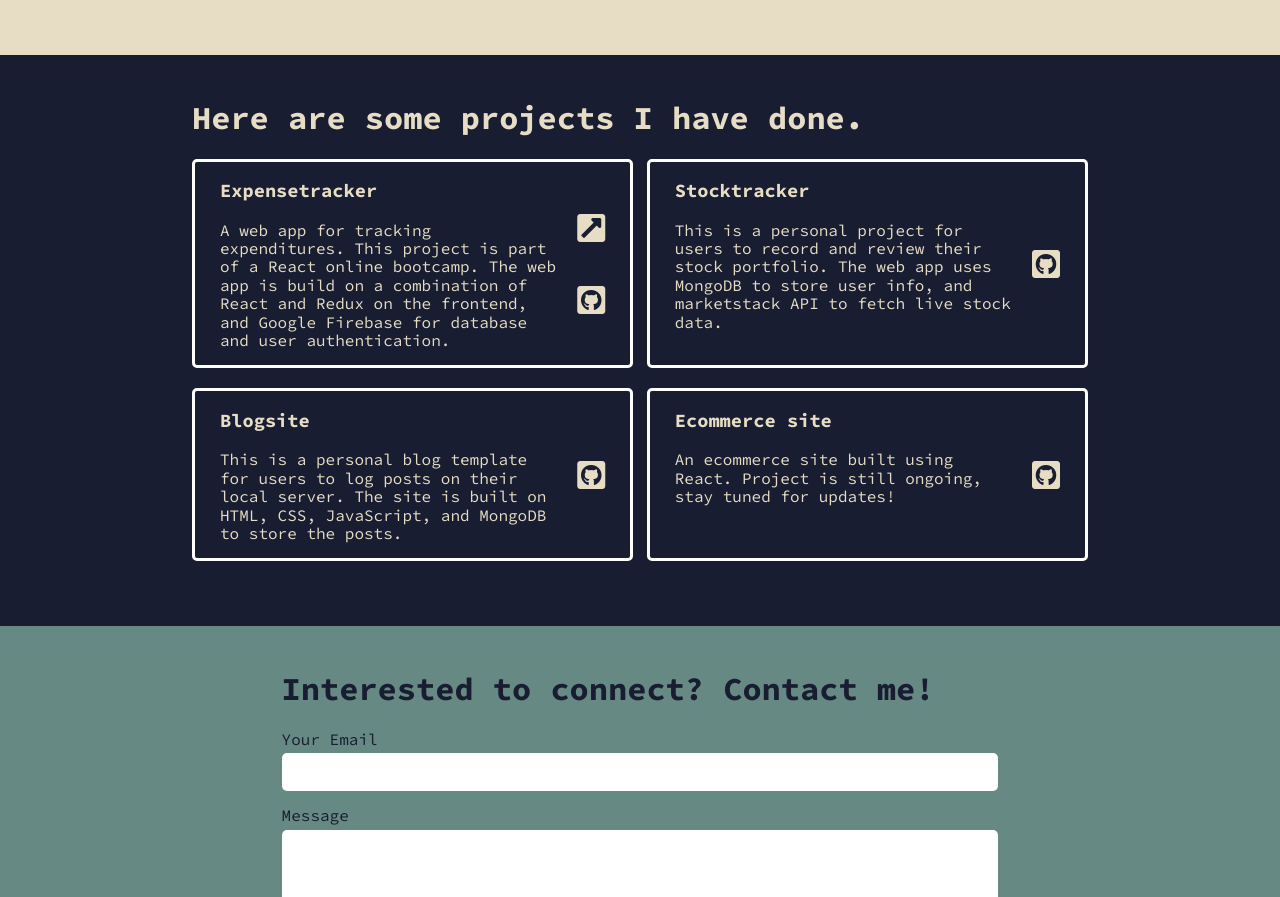
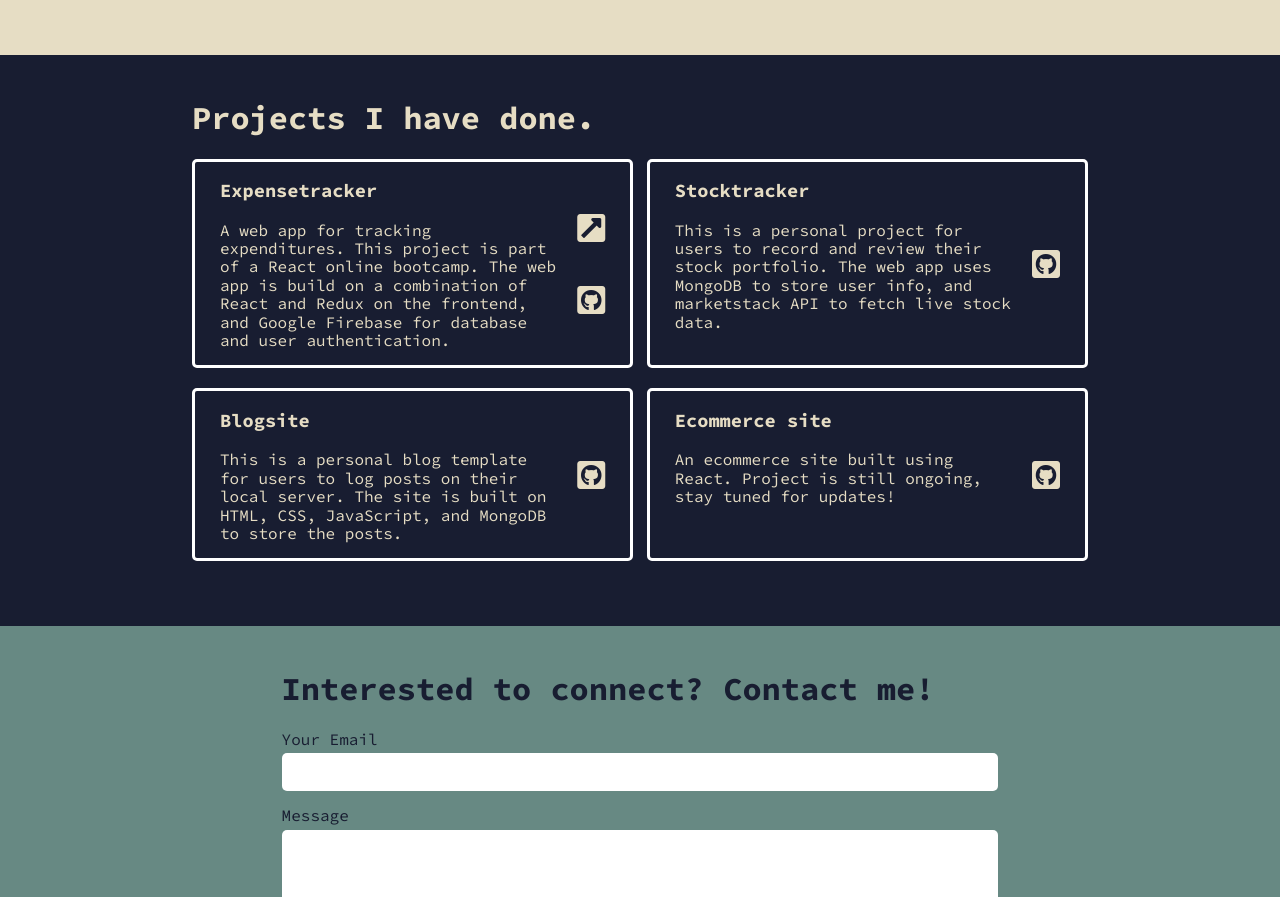
Before and after one commit to salmonsashimi/my-site, a React (Create React App) app: page / in a window 1280 px wide. Shown: the part 1402-2299 px from the top of the page. Built offline with nearby package versions, Linux system fonts and the light colour scheme.

Commit message:
editted projects

```diff
--- a/src/components/Projects.js
+++ b/src/components/Projects.js
@@ -5,7 +5,7 @@ import '../styles/Projects.css';
 
 const Projects = (props) => (
     <div className='projects container container-content'>
-        <h1 className='projects-title'>Here are some projects I have done.</h1>
+        <h1 className='projects-title'>Projects I have done.</h1>
         <div className='projects-items'>
             {props.projects.map((project) => {
                 return <ProjectBox
@@ -18,7 +18,6 @@ const Projects = (props) => (
         </div>
     </div>
 )
-// add in tech used
 
 Projects.defaultProps = {
     projects: [
```
